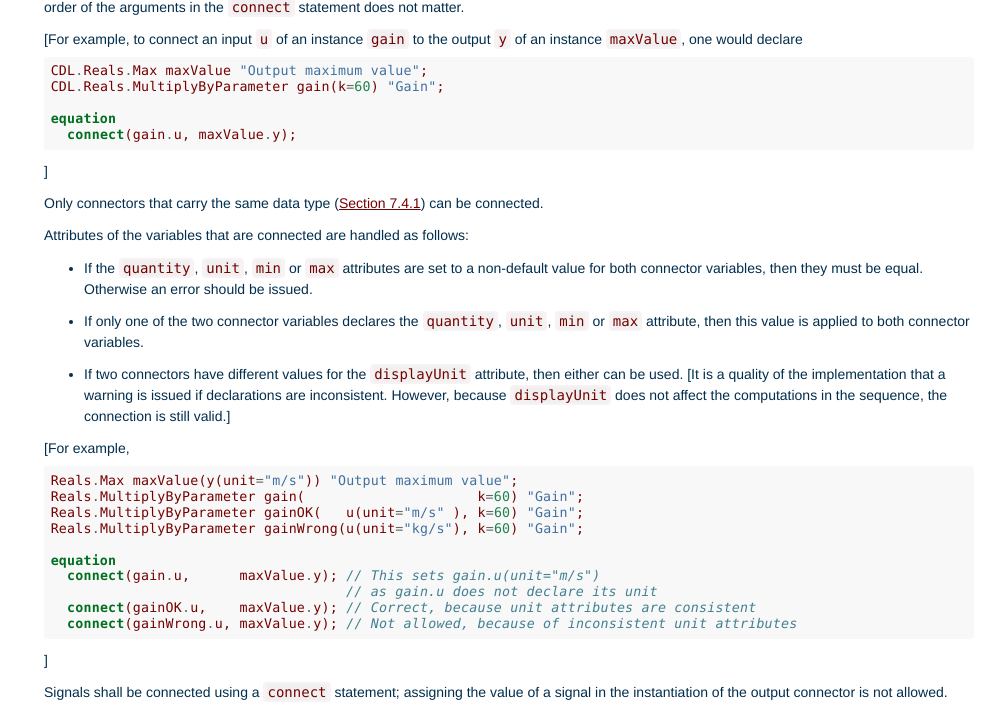
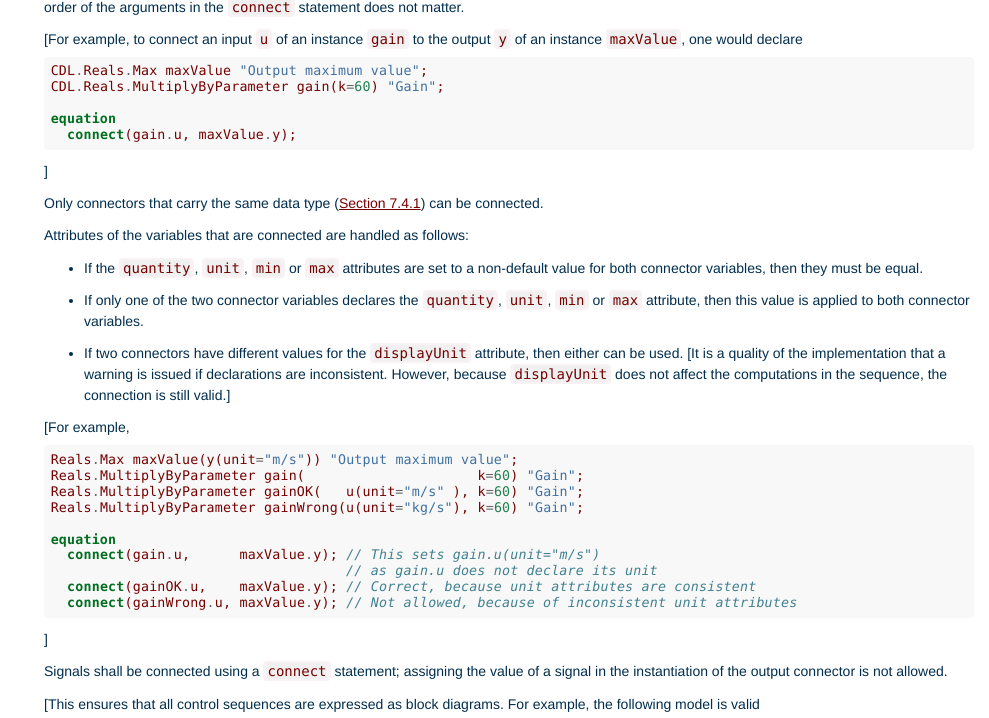
Before and after one commit to lbl-srg/obc, a Sphinx documentation site: the page built from specification/source/cdl.rst, in a window 1280 px wide and 900 px high, scrolled down 18606 px, cut to the strip 0-718 px from the top of the window. Shown: the whole strip, without its empty margins (291-1280 px from the left). Built offline with Sphinx 7.4.7, drawn with Linux system fonts in a browser that asks for light colours; formulas are drawn with MathJax 3; cross-references to code outside the pages are shown as plain code; some of the changed text lies outside the part shown.

Commit message:
Corrected wrong unit and changed error statement
This integrates feedback from the 231 call.

```diff
--- a/specification/source/cdl.rst
+++ b/specification/source/cdl.rst
@@ -1390,7 +1390,7 @@ can be connected.
 Attributes of the variables that are connected are handled as follows:
 
 * If the ``quantity``, ``unit``, ``min`` or ``max`` attributes are set to a non-default value for both
-  connector variables, then they must be equal. Otherwise an error should be issued.
+  connector variables, then they must be equal.
 * If only one of the two connector variables declares the
   ``quantity``, ``unit``, ``min`` or ``max`` attribute, then this value is applied to both
   connector variables.
```
Also changed, not shown: other parts of specification/source/cdl.rst (+1 -1 lines).
